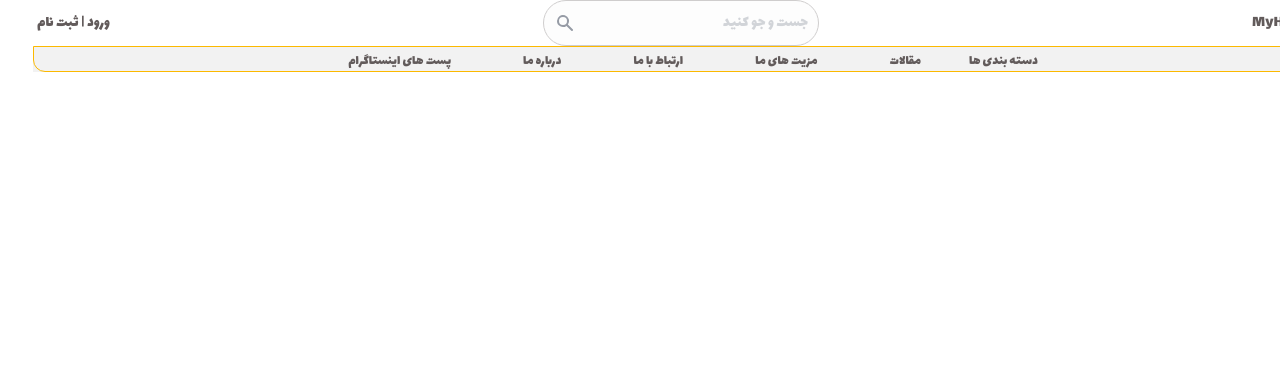
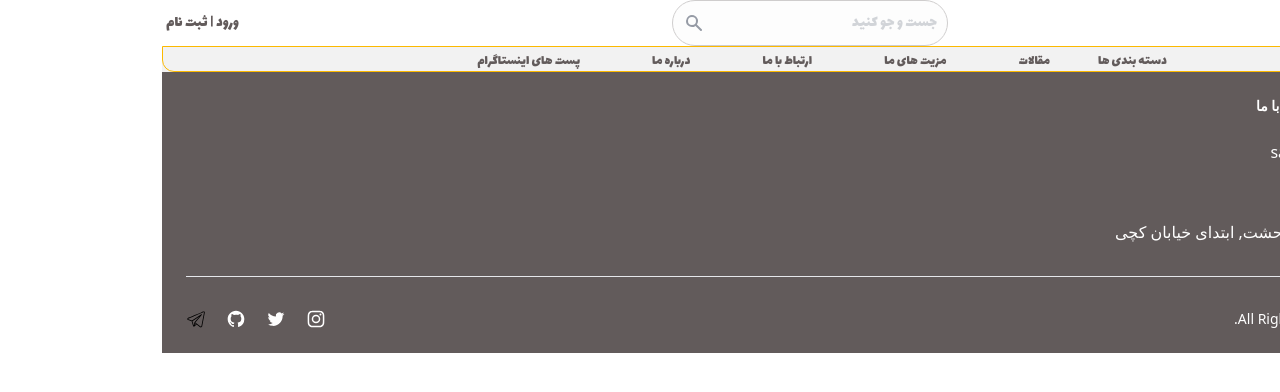
Before and after one commit to Parsa361/MyHood, a Nuxt app: page / in a window 1280 px wide. Shown: the top 392 px of the page. Built offline with nearby package versions, Linux system fonts and the light colour scheme.

Commit message:
Add <footer />

```diff
--- a/layouts/default.vue
+++ b/layouts/default.vue
@@ -1,7 +1,12 @@
 <template>
     <div>
         <NavBar />
-        <Nuxt />
+
+        <div>
+            <Nuxt />
+        </div>
+
+        <FooterCom />
     </div>
 </template>
 
@@ -13,9 +18,11 @@ body {
 
 <script>
 import NavBar from '~/components/NavBar.vue';
+import FooterCom from '~/components/FooterCom.vue';
 export default {
     components: {
         NavBar,
+        FooterCom
     }
 }
 </script>
```
